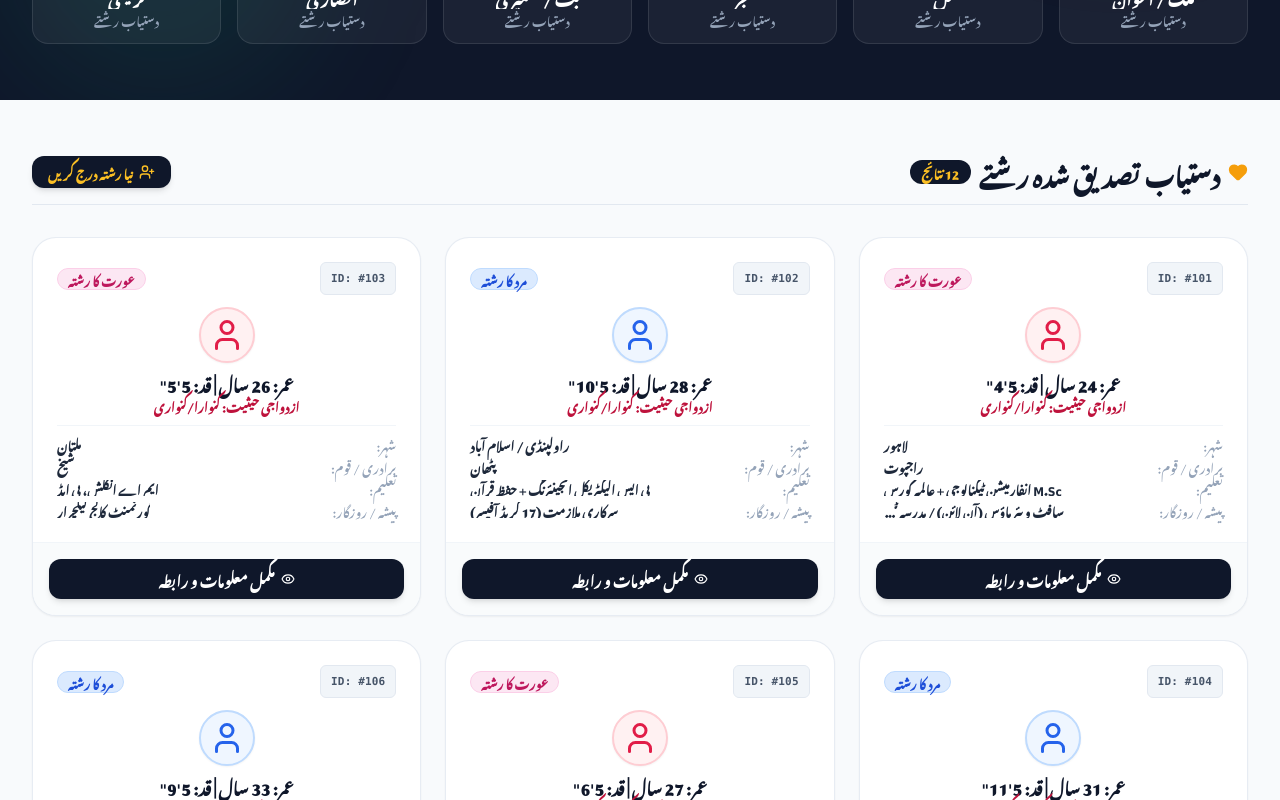
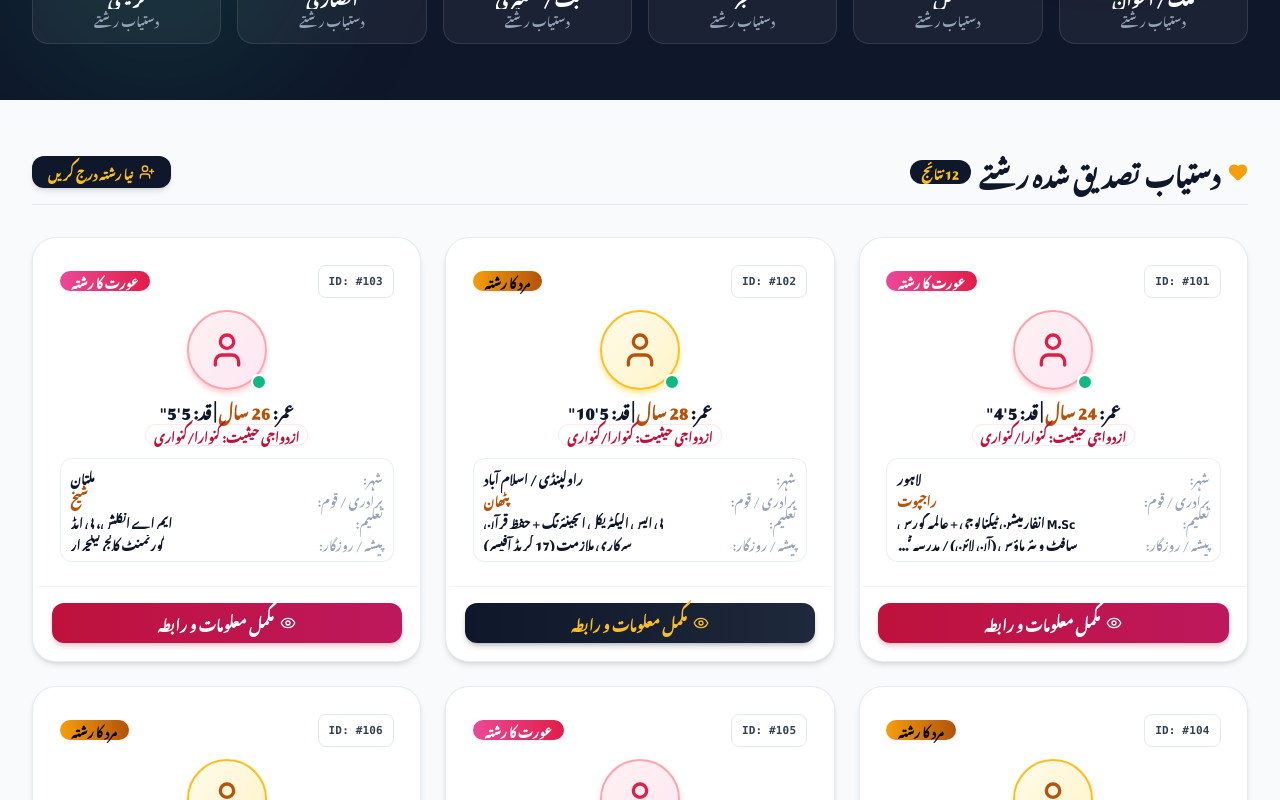
Before and after one commit to RanaAdkhan/Al-Maktab-Educational-Foundation, a React (Vite) app: page / in a window 1280 px wide. Shown: the part 2000-2800 px from the top of the page. Built offline with nearby package versions, Linux system fonts and the light colour scheme; a web font is replaced by a local one.

Commit message:
Add colored card themes, hover zoom effect, and animated rotating glowing light borders

```diff
--- a/src/components/ProfileCard.jsx
+++ b/src/components/ProfileCard.jsx
@@ -1,75 +1,106 @@
 import React from 'react';
-import { Eye, User } from 'lucide-react';
+import { Eye, User, Sparkles, MapPin, Briefcase, GraduationCap } from 'lucide-react';
 
 export default function ProfileCard({ profile, onViewDetail, lang, t }) {
   const isFemale = profile.gender === 'عورت';
   const isUrdu = lang === 'ur';
-  const tagColor = isFemale ? 'bg-pink-100 text-pink-700 border-pink-200' : 'bg-blue-100 text-blue-700 border-blue-200';
-  const avatarBg = isFemale ? 'bg-rose-50 text-rose-600 border-rose-200' : 'bg-blue-50 text-blue-600 border-blue-200';
+
+  // Gender specific theme styles
+  const cardBorderClass = isFemale ? 'glow-card-bride' : 'glow-card-groom';
+  const beamClass = isFemale ? 'glow-border-bride' : 'glow-border-groom';
+  const tagColor = isFemale
+    ? 'bg-gradient-to-r from-pink-500 to-rose-600 text-white shadow-sm'
+    : 'bg-gradient-to-r from-amber-500 to-amber-700 text-slate-950 font-black shadow-sm';
+
+  const avatarBg = isFemale
+    ? 'bg-gradient-to-br from-rose-50 to-pink-100 text-rose-600 border-2 border-rose-300 shadow-rose-200'
+    : 'bg-gradient-to-br from-amber-50 to-amber-100 text-amber-700 border-2 border-amber-400 shadow-amber-200';
+
+  const cardInnerBg = isFemale
+    ? 'bg-gradient-to-b from-rose-50/40 via-white to-pink-50/20'
+    : 'bg-gradient-to-b from-amber-50/40 via-white to-slate-50/30';
+
+  const btnClass = isFemale
+    ? 'bg-gradient-to-r from-rose-700 to-pink-700 hover:from-rose-800 hover:to-pink-800 text-white shadow-rose-900/20'
+    : 'bg-gradient-to-r from-slate-900 to-slate-800 hover:from-amber-600 hover:to-amber-700 hover:text-slate-950 text-amber-400 shadow-slate-950/20';
 
   return (
-    <div className="bg-white rounded-2xl sm:rounded-3xl shadow-sm overflow-hidden border border-slate-200/80 hover:border-amber-400 hover:shadow-xl transition-all duration-300 flex flex-col justify-between group">
+    <div className={`glow-card ${cardBorderClass} shadow-md border border-slate-200/80`}>
+
+      {/* Animated Rotating Light Beam Border */}
+      <div className={`glow-border-beam ${beamClass}`} />
+
+      {/* Card Inner Content */}
+      <div className={`glow-card-content ${cardInnerBg}`}>
 
         <div className={`p-4 sm:p-6 ${isUrdu ? 'text-right' : 'text-left'}`}>
+
           {/* Top Header Row */}
           <div className="flex justify-between items-center mb-3">
-          <span className="text-[10px] sm:text-[11px] font-mono bg-slate-100 text-slate-600 px-2 py-0.5 sm:px-2.5 sm:py-1 rounded-md font-bold border border-slate-200">
+            <span className="text-[10px] sm:text-[11px] font-mono bg-white/90 text-slate-700 px-2.5 py-1 rounded-lg font-bold border border-slate-200 shadow-xs">
               ID: #{profile.id}
             </span>
-          <span className={`text-[11px] sm:text-xs font-bold px-2.5 py-0.5 rounded-full border ${tagColor}`}>
+            <span className={`text-[11px] sm:text-xs font-bold px-3 py-0.5 rounded-full ${tagColor}`}>
               {isFemale ? t.femaleTag : t.maleTag}
             </span>
           </div>
 
-        {/* Privacy-Safe Avatar Icon */}
-        <div className={`w-14 h-14 sm:w-18 sm:h-18 mx-auto my-2 rounded-full flex items-center justify-center border-2 shadow-sm group-hover:scale-105 transition-transform ${avatarBg}`}>
-          <User className="w-7 h-7 sm:w-9 sm:h-9" />
+          {/* Privacy-Safe Avatar with Glow Ring */}
+          <div className="relative w-16 h-16 sm:w-20 sm:h-20 mx-auto my-2 group-hover:scale-110 transition-transform duration-300">
+            <div className={`w-full h-full rounded-full flex items-center justify-center shadow-md ${avatarBg}`}>
+              <User className="w-8 h-8 sm:w-10 sm:h-10" />
+            </div>
+            {/* Pulsing online indicator badge */}
+            <span className="absolute bottom-0 right-0 w-4 h-4 bg-emerald-500 border-2 border-white rounded-full"></span>
           </div>
 
           {/* Age & Height */}
           <h4 className="text-center font-extrabold text-slate-900 text-sm sm:text-base mt-1 mb-0.5">
-          {t.ageLabel} {profile.age} {t.yearsLabel} | {t.heightLabel} {profile.height || 'N/A'}
+            {t.ageLabel} <span className="text-amber-700">{profile.age} {t.yearsLabel}</span> | {t.heightLabel} {profile.height || 'N/A'}
           </h4>
 
-        <p className="text-center text-[11px] sm:text-xs text-rose-700 font-bold mb-3">
+          <p className="text-center text-[11px] sm:text-xs text-rose-700 font-bold mb-3 bg-white/80 py-0.5 px-2 rounded-full border border-rose-100/80 w-fit mx-auto">
             {t.maritalStatusLabel} {profile.marital}
           </p>
 
           {/* Attributes details list */}
-        <div className="space-y-1.5 text-[11px] sm:text-xs text-slate-600 border-t border-slate-100 pt-2.5">
+          <div className="space-y-1.5 text-[11px] sm:text-xs text-slate-700 border-t border-slate-200/70 pt-2.5 bg-white/60 p-2.5 rounded-xl border border-slate-100">
             <div className="flex items-center justify-between">
               <span className="text-slate-400 font-medium">{t.cityLabel}</span>
-            <span className="font-bold text-slate-800">{profile.city}</span>
+              <span className="font-bold text-slate-900">{profile.city}</span>
             </div>
 
             <div className="flex items-center justify-between">
               <span className="text-slate-400 font-medium">{t.casteLabel}</span>
-            <span className="font-bold text-slate-800">{profile.caste}</span>
+              <span className="font-bold text-amber-700">{profile.caste}</span>
             </div>
 
             <div className="flex items-center justify-between">
               <span className="text-slate-400 font-medium">{t.educationLabel}</span>
-            <span className="font-bold text-slate-800 truncate max-w-[150px] sm:max-w-[180px]">{profile.education}</span>
+              <span className="font-bold text-slate-900 truncate max-w-[150px] sm:max-w-[180px]">{profile.education}</span>
             </div>
 
             <div className="flex items-center justify-between">
               <span className="text-slate-400 font-medium">{t.jobLabel}</span>
-            <span className="font-bold text-slate-800 truncate max-w-[150px] sm:max-w-[180px]">{profile.job || (isUrdu ? 'کوئی نہیں' : 'None')}</span>
-          </div>
+              <span className="font-bold text-slate-900 truncate max-w-[150px] sm:max-w-[180px]">{profile.job || (isUrdu ? 'کوئی نہیں' : 'None')}</span>
             </div>
           </div>
 
-      {/* Action Footer */}
-      <div className="p-3 sm:p-4 bg-slate-50/80 border-t border-slate-100">
+        </div>
+
+        {/* Action Footer Button */}
+        <div className="p-3 sm:p-4 bg-white/90 border-t border-slate-100 mt-auto">
           <button
             onClick={() => onViewDetail(profile)}
-          className="w-full bg-slate-900 hover:bg-amber-600 hover:text-slate-950 text-white font-bold py-2 sm:py-2.5 rounded-xl text-xs sm:text-sm transition duration-200 flex items-center justify-center gap-1.5 shadow-md hover:scale-[1.02] active:scale-[0.98]"
+            className={`w-full ${btnClass} font-bold py-2.5 rounded-xl text-xs sm:text-sm transition-all duration-300 flex items-center justify-center gap-1.5 shadow-md hover:scale-[1.02] active:scale-[0.98]`}
           >
-          <Eye className="w-3.5 h-3.5" />
+            <Eye className="w-4 h-4" />
             <span>{t.btnViewDetail}</span>
           </button>
         </div>
 
       </div>
+
+    </div>
   );
 }
--- a/src/index.css
+++ b/src/index.css
@@ -83,3 +83,96 @@ body {
 ::-webkit-scrollbar-thumb:hover {
   background: #b45309;
 }
+
+/* =========================================================
+   ROTATING GLOW LIGHT BORDER & HOVER ZOOM CARD ANIMATION
+   ========================================================= */
+
+@keyframes rotate-light-border {
+  0% {
+    transform: rotate(0deg);
+  }
+  100% {
+    transform: rotate(360deg);
+  }
+}
+
+.glow-card {
+  position: relative;
+  overflow: hidden;
+  border-radius: 1.5rem;
+  background: #ffffff;
+  transition: transform 0.4s cubic-bezier(0.34, 1.56, 0.64, 1), box-shadow 0.4s ease;
+  z-index: 1;
+}
+
+.glow-card:hover {
+  transform: translateY(-8px) scale(1.03);
+  z-index: 20;
+}
+
+/* Groom Glowing Shadow on Hover */
+.glow-card-groom:hover {
+  box-shadow: 0 20px 35px -8px rgba(217, 119, 6, 0.35), 0 0 25px rgba(245, 158, 11, 0.25);
+}
+
+/* Bride Glowing Shadow on Hover */
+.glow-card-bride:hover {
+  box-shadow: 0 20px 35px -8px rgba(225, 29, 72, 0.35), 0 0 25px rgba(244, 63, 94, 0.25);
+}
+
+/* Rotating Light Beam in the Background of the Border */
+.glow-border-beam {
+  position: absolute;
+  top: -50%;
+  left: -50%;
+  width: 200%;
+  height: 200%;
+  animation: rotate-light-border 3.5s linear infinite;
+  opacity: 0;
+  transition: opacity 0.35s ease;
+  pointer-events: none;
+  z-index: 0;
+}
+
+.glow-border-groom {
+  background: conic-gradient(
+    from 0deg,
+    transparent 0%,
+    #f59e0b 25%,
+    #fde68a 35%,
+    transparent 50%,
+    #38bdf8 75%,
+    #0284c7 85%,
+    transparent 100%
+  );
+}
+
+.glow-border-bride {
+  background: conic-gradient(
+    from 0deg,
+    transparent 0%,
+    #e11d48 25%,
+    #fecdd3 35%,
+    transparent 50%,
+    #f43f5e 75%,
+    #fb7185 85%,
+    transparent 100%
+  );
+}
+
+.glow-card:hover .glow-border-beam {
+  opacity: 1;
+}
+
+.glow-card-content {
+  position: relative;
+  z-index: 10;
+  border-radius: calc(1.5rem - 2px);
+  margin: 2.5px;
+  background: #ffffff;
+  height: calc(100% - 5px);
+  display: flex;
+  flex-direction: column;
+  justify-content: space-between;
+}
```
Also changed, not shown: 6 other files (tests, documents, lock files or other folders). Lines whose indentation alone changed are shown as unchanged.
